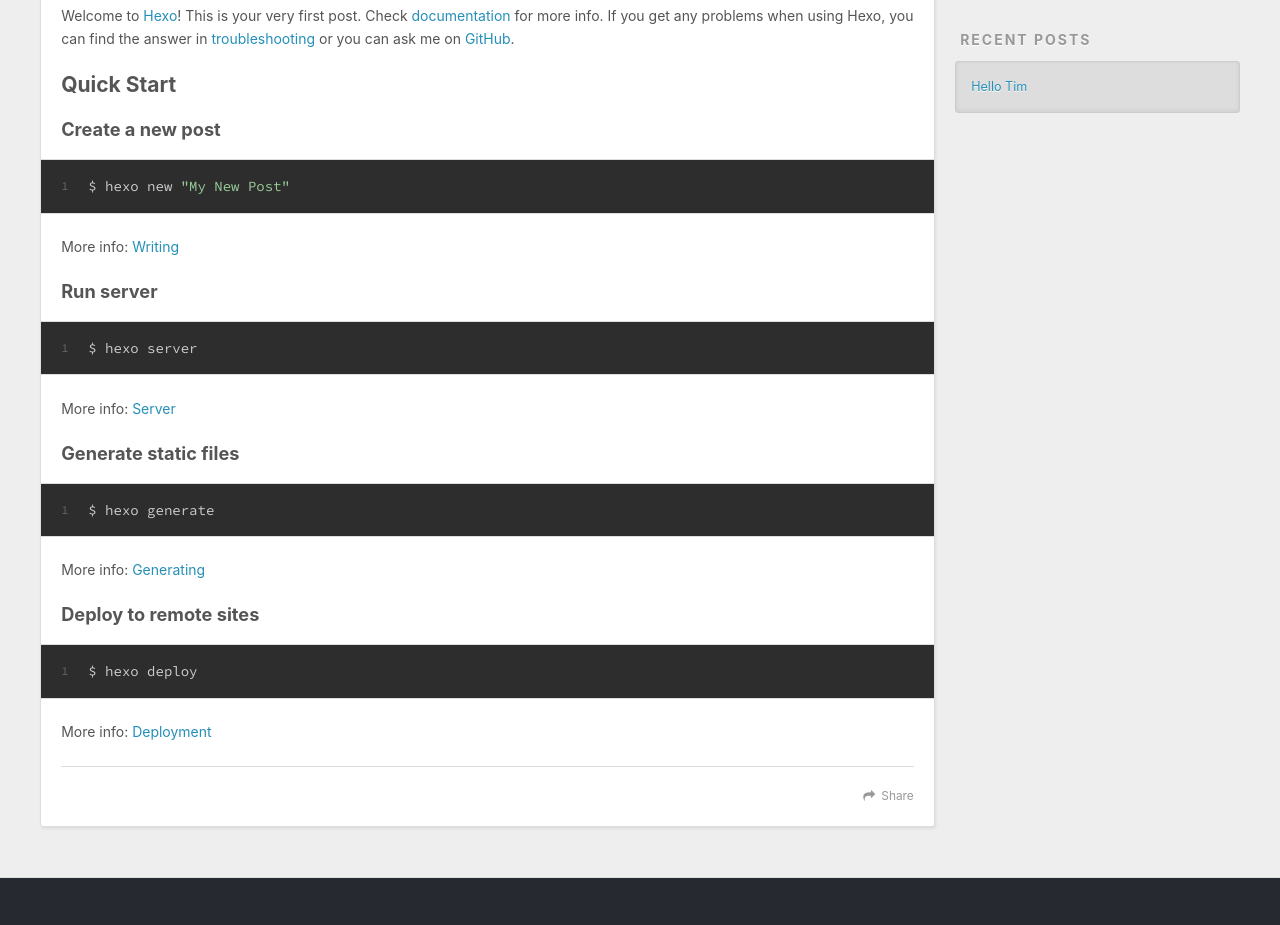
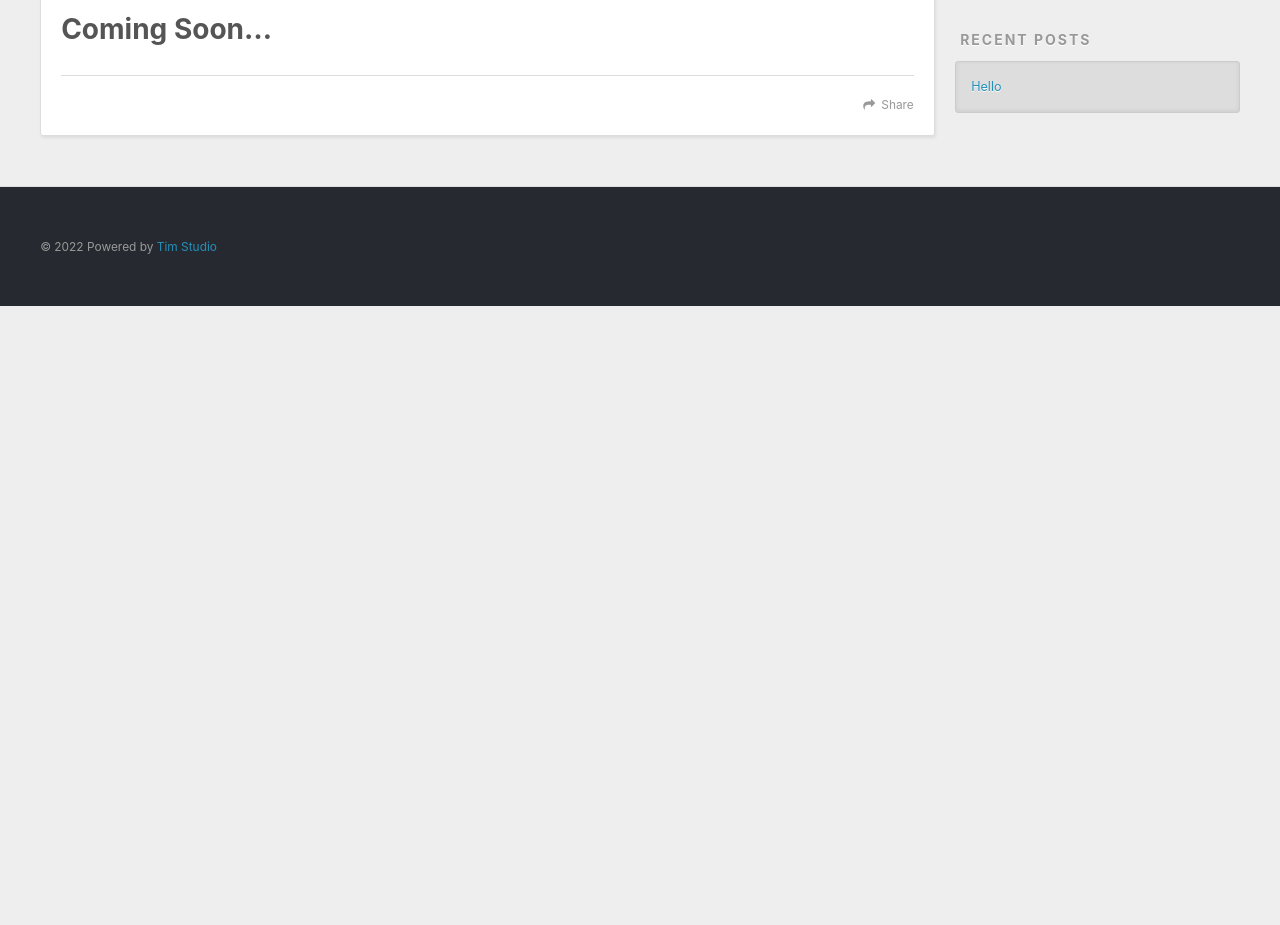
Before and after one commit to TimWu0101/TimWu0101.github.io, a plain HTML site: page 2022/11/07/hello-world/index.html in a window 1280 px wide. Shown: the part 448-1373 px from the top of the page. After the commit the page ends 800 px from the top, so only its background shows below. Drawn offline with nearby package versions, Linux system fonts and the light colour scheme.

Commit message:
Site updated: 2022-11-07 22:55:30

```diff
--- a/2022/11/07/hello-world/index.html
+++ b/2022/11/07/hello-world/index.html
@@ -5,21 +5,21 @@
 
 
 
-  <title>Hello Tim | Hexo</title>
+  <title>Hello | Tim Studio</title>
   <meta name="viewport" content="width=device-width, initial-scale=1, maximum-scale=1">
-  <meta name="description" content="Welcome to Hexo! This is your very first post. Check documentation for more info. If you get any problems when using Hexo, you can find the answer in troubleshooting or you can ask me on GitHub. Quick">
+  <meta name="description" content="Coming Soon…">
 <meta property="og:type" content="article">
-<meta property="og:title" content="Hello Tim">
+<meta property="og:title" content="Hello">
 <meta property="og:url" content="http://example.com/2022/11/07/hello-world/index.html">
-<meta property="og:site_name" content="Hexo">
-<meta property="og:description" content="Welcome to Hexo! This is your very first post. Check documentation for more info. If you get any problems when using Hexo, you can find the answer in troubleshooting or you can ask me on GitHub. Quick">
+<meta property="og:site_name" content="Tim Studio">
+<meta property="og:description" content="Coming Soon…">
 <meta property="og:locale" content="en_US">
 <meta property="article:published_time" content="2022-11-07T13:39:18.138Z">
-<meta property="article:modified_time" content="2022-11-07T13:45:45.490Z">
+<meta property="article:modified_time" content="2022-11-07T14:42:19.515Z">
 <meta property="article:author" content="John Doe">
 <meta name="twitter:card" content="summary">
 
-    <link rel="alternate" href="/atom.xml" title="Hexo" type="application/atom+xml">
+    <link rel="alternate" href="/atom.xml" title="Tim Studio" type="application/atom+xml">
 
 
     <link rel="icon" href="/favicon.png">
@@ -40,7 +40,7 @@
   <div id="header-outer" class="outer">
     <div id="header-title" class="inner">
       <h1 id="logo-wrap">
-        <a href="/" id="logo">Hexo</a>
+        <a href="/" id="logo">Tim Studio</a>
       </h1>
 
     </div>
@@ -80,7 +80,7 @@
 
 
     <h1 class="article-title" itemprop="name">
-      Hello Tim
+      Hello
     </h1>
 
 
@@ -88,24 +88,11 @@
 
     <div class="article-entry" itemprop="articleBody">
 
-        <p>Welcome to <a target="_blank" rel="noopener" href="https://hexo.io/">Hexo</a>! This is your very first post. Check <a target="_blank" rel="noopener" href="https://hexo.io/docs/">documentation</a> for more info. If you get any problems when using Hexo, you can find the answer in <a target="_blank" rel="noopener" href="https://hexo.io/docs/troubleshooting.html">troubleshooting</a> or you can ask me on <a target="_blank" rel="noopener" href="https://github.com/hexojs/hexo/issues">GitHub</a>.</p>
-<h2 id="Quick-Start"><a href="#Quick-Start" class="headerlink" title="Quick Start"></a>Quick Start</h2><h3 id="Create-a-new-post"><a href="#Create-a-new-post" class="headerlink" title="Create a new post"></a>Create a new post</h3><figure class="highlight bash"><table><tr><td class="gutter"><pre><span class="line">1</span><br></pre></td><td class="code"><pre><span class="line">$ hexo new <span class="string">&quot;My New Post&quot;</span></span><br></pre></td></tr></table></figure>
-
-<p>More info: <a target="_blank" rel="noopener" href="https://hexo.io/docs/writing.html">Writing</a></p>
-<h3 id="Run-server"><a href="#Run-server" class="headerlink" title="Run server"></a>Run server</h3><figure class="highlight bash"><table><tr><td class="gutter"><pre><span class="line">1</span><br></pre></td><td class="code"><pre><span class="line">$ hexo server</span><br></pre></td></tr></table></figure>
-
-<p>More info: <a target="_blank" rel="noopener" href="https://hexo.io/docs/server.html">Server</a></p>
-<h3 id="Generate-static-files"><a href="#Generate-static-files" class="headerlink" title="Generate static files"></a>Generate static files</h3><figure class="highlight bash"><table><tr><td class="gutter"><pre><span class="line">1</span><br></pre></td><td class="code"><pre><span class="line">$ hexo generate</span><br></pre></td></tr></table></figure>
-
-<p>More info: <a target="_blank" rel="noopener" href="https://hexo.io/docs/generating.html">Generating</a></p>
-<h3 id="Deploy-to-remote-sites"><a href="#Deploy-to-remote-sites" class="headerlink" title="Deploy to remote sites"></a>Deploy to remote sites</h3><figure class="highlight bash"><table><tr><td class="gutter"><pre><span class="line">1</span><br></pre></td><td class="code"><pre><span class="line">$ hexo deploy</span><br></pre></td></tr></table></figure>
-
-<p>More info: <a target="_blank" rel="noopener" href="https://hexo.io/docs/one-command-deployment.html">Deployment</a></p>
-
+        <h1 id="Coming-Soon…"><a href="#Coming-Soon…" class="headerlink" title="Coming Soon…"></a>Coming Soon…</h1>
 
     </div>
     <footer class="article-footer">
-      <a data-url="http://example.com/2022/11/07/hello-world/" data-id="cla6u4nah00005cuz19rr2ku2" class="article-share-link">Share</a>
+      <a data-url="http://example.com/2022/11/07/hello-world/" data-id="cla6vh43z00003cuzehc89zrd" class="article-share-link">Share</a>
 
 
     </footer>
@@ -144,7 +131,7 @@
       <ul>
 
           <li>
-            <a href="/2022/11/07/hello-world/">Hello Tim</a>
+            <a href="/2022/11/07/hello-world/">Hello</a>
           </li>
 
       </ul>
@@ -159,8 +146,8 @@
 
   <div class="outer">
     <div id="footer-info" class="inner">
-      &copy; 2022 John Doe<br>
-      Powered by <a href="http://hexo.io/" target="_blank">Hexo</a>
+      &copy; 2022
+      Powered by <a href="#">Tim Studio</a>
     </div>
   </div>
 </footer>
```
Also changed, not shown: archives/2022/11/index.html (+9 -9 lines), archives/2022/index.html (+9 -9 lines), archives/index.html (+9 -9 lines), index.html (+11 -24 lines).
